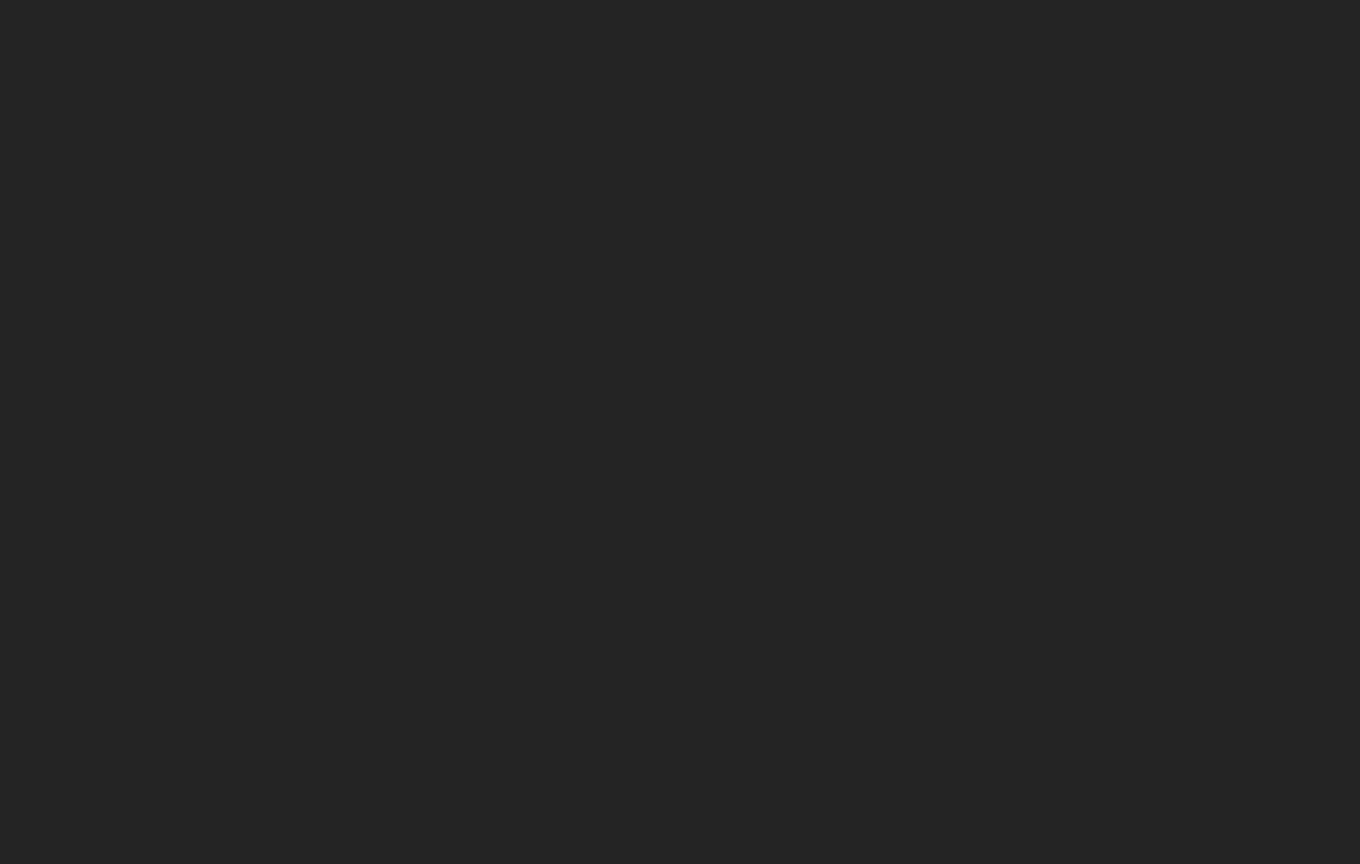
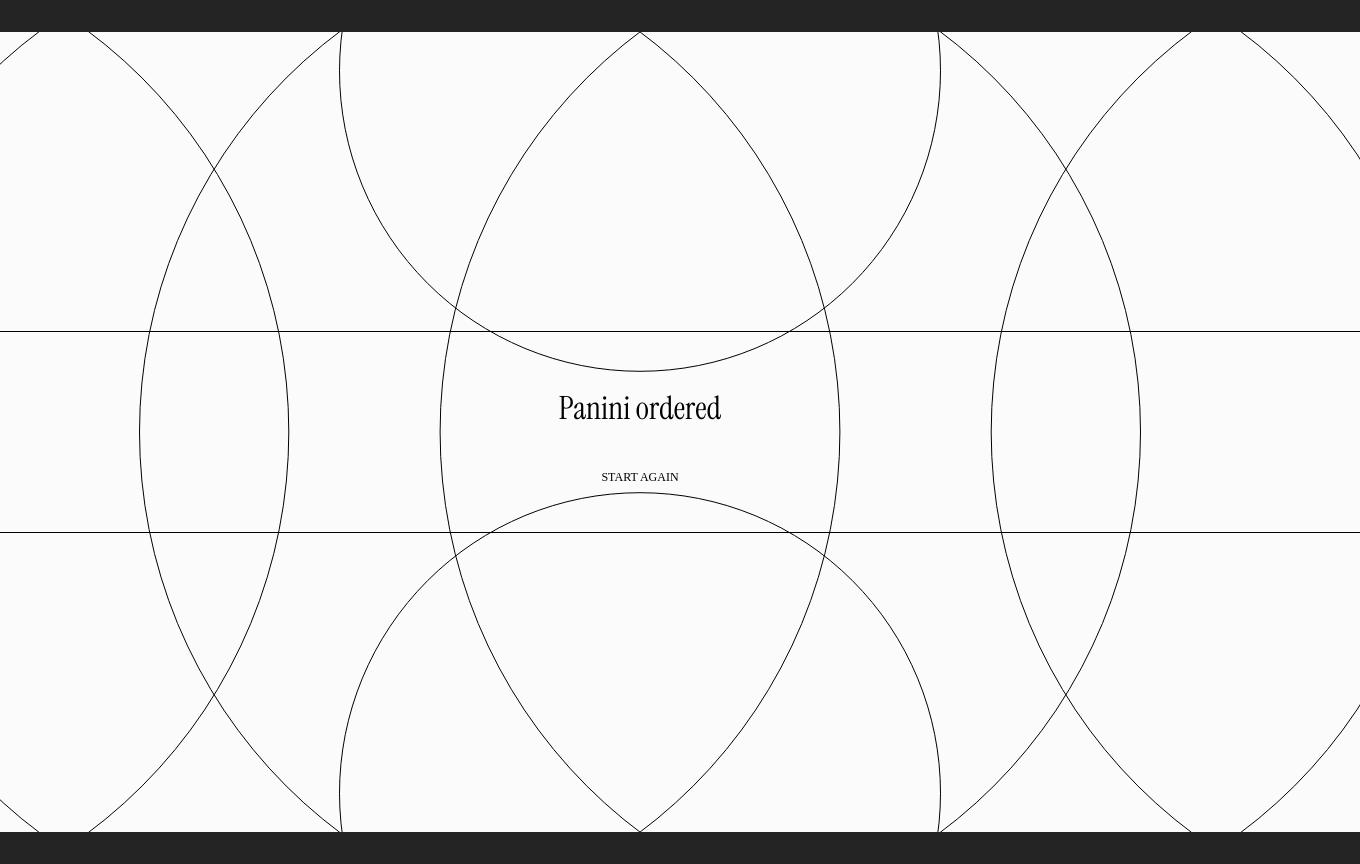
Before and after one commit to filwas/panini-creator, a React (Vite) app: page /success in a window 1280 px wide. Before the commit this address had no page. Shown: the whole page, 1360 px wide, since content can reach past the window. Before the commit the page ends 800 px from the top, so only its background shows below. Built offline with nearby package versions, Linux system fonts and the light colour scheme; a web font is replaced by a local one.

Commit message:
success screen complete

```diff
--- a/src/App.tsx
+++ b/src/App.tsx
@@ -2,14 +2,18 @@ import React, { useState } from "react";
 import styles from "./App.module.css";
 import SplashScreen from "./components/screens/SplashScreen";
 import FormScreen from "./components/screens/FormScreen";
+import SuccessScreen from "./components/screens/SuccessScreen";
 import { Routes, Route } from "react-router-dom";
 
 function App() {
+
   return (
+
     <div className={styles.mainContainer}>
       <Routes>
       <Route path="/" element={<SplashScreen />} />
       <Route path="/form" element={<FormScreen />} />
+      <Route path="/success" element={<SuccessScreen />} />
       </Routes>
     </div>
   );
--- a/src/components/modularForm/FormModuleFinal.tsx
+++ b/src/components/modularForm/FormModuleFinal.tsx
@@ -10,6 +10,7 @@ import Ingredient from "./Ingredient";
 
 interface FormModuleFinalProps {
   name: string;
+  onOrder: () => void;
 }
 
 function FormModuleFinal(props: FormModuleFinalProps) {
@@ -22,7 +23,14 @@ function FormModuleFinal(props: FormModuleFinalProps) {
     });
   };
 
-  const handlePlaceOrder = () => {};
+  const handlePlaceOrder = () => {
+    props.onOrder();
+    setTimeout(() => {
+        navigate("/success");
+      }, 1000);
+
+  };
+
   return (
     <div className={styles.moduleTopWrapper}>
       <div className={styles.moduleTitle}>{props.name}</div>
--- a/src/components/screens/FormScreen.module.css
+++ b/src/components/screens/FormScreen.module.css
@@ -8,6 +8,11 @@
   width: 650px;
   background-color: transparent;
   margin-top: 75px;
+  animation: formAppear 1s forwards;
+}
+
+.turnOffForm{
+  animation: formDisappear 1s forwards;
 }
 
 .header {
@@ -71,3 +76,21 @@
     transform: rotate(360deg);
   }
 }
+
+@keyframes formAppear {
+  0%{
+    opacity: 0;
+  }
+  100%{
+    opacity: 1;
+  }
+}
+
+@keyframes formDisappear {
+  0%{
+    opacity: 1;
+  }
+  100%{
+    opacity: 0;
+  }
+}
--- a/src/components/screens/FormScreen.tsx
+++ b/src/components/screens/FormScreen.tsx
@@ -1,4 +1,4 @@
-import React from "react";
+import React, { useState } from "react";
 import styles from "./FormScreen.module.css";
 import "@fontsource/instrument-serif";
 import "@fontsource/oxygen-mono";
@@ -6,10 +6,19 @@ import Dices from "../icons/Dices";
 import FormModuleBase from "../modularForm/FormModuleBase";
 import FormModuleExtras from "../modularForm/FormModuleExtras";
 import FormModuleFinal from "../modularForm/FormModuleFinal";
+import classNames from "classnames";
 
 function FormScreen() {
+  const [isBeingTurnedOff, setisBeingTurnedOff] = useState(false)
+
+  const handleOrder = () => {
+    setisBeingTurnedOff(true)
+  }
+
+  const topFormWrapper = classNames(styles.wholeFormContainer, isBeingTurnedOff ? styles.turnOffForm : "")
+
   return (
-    <div className={styles.wholeFormContainer}>
+    <div className={topFormWrapper}>
       <div className={styles.header}>
         Panini Creator
         <button className={styles.randomizeButton}>
@@ -20,7 +29,7 @@ function FormScreen() {
       <div className={styles.formElementsContainer}>
         <FormModuleBase name="Configure Base" />
         <FormModuleExtras name="Configure Extras" />
-        <FormModuleFinal name="Finalize Order" />
+        <FormModuleFinal name="Finalize Order" onOrder={handleOrder} />
       </div>
     </div>
   );
--- a/src/components/screens/SplashScreen.module.css
+++ b/src/components/screens/SplashScreen.module.css
@@ -3,6 +3,10 @@
   position: relative;
   width: 100%;
   height: 100vh;
+}
+
+.successAnimation{
+  animation: finalAppear 1s forwards;
 }
 
 .textContainer {
@@ -61,3 +65,12 @@ h1 {
         opacity: 0;
     }
 }
+
+@keyframes finalAppear {
+  0%{
+    opacity: 0;
+  }
+  100%{
+    opacity: 1;
+  }
+}
--- /dev/null
+++ b/src/components/screens/SuccessScreen.tsx
@@ -0,0 +1,38 @@
+import React, { useState } from "react";
+import styles from "./SplashScreen.module.css";
+import Circles from "../animations/Circles";
+import "@fontsource/instrument-serif";
+import "@fontsource/oxygen-mono";
+import { useNavigate } from "react-router-dom";
+
+function SuccessScreen() {
+  const [animationStarted, setAnimationStarted] = useState(false);
+  const navigate = useNavigate();
+
+  const handleBeginClick = () => {
+    setAnimationStarted(true);
+    setTimeout(() => {
+      navigate("/form");
+    }, 3000);
+  };
+
+  const splashDynamicClasses = [
+    styles.splashContainer,
+    styles.successAnimation,
+    animationStarted ? styles.splashDisappearAnimation : "",
+  ].join(" ");
+
+  return (
+    <div className={splashDynamicClasses}>
+      <Circles animationStarted={animationStarted} />
+      <div className={styles.textContainer}>
+        <h1>Panini ordered</h1>
+        <button className={styles.button} onClick={handleBeginClick}>
+          Start again
+        </button>
+      </div>
+    </div>
+  );
+}
+
+export default SuccessScreen;
```
